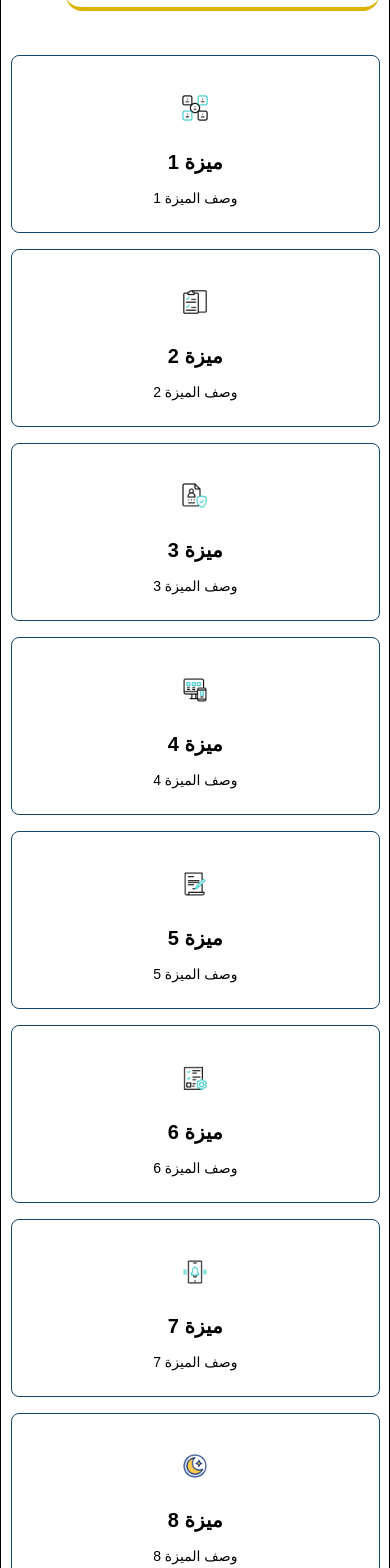
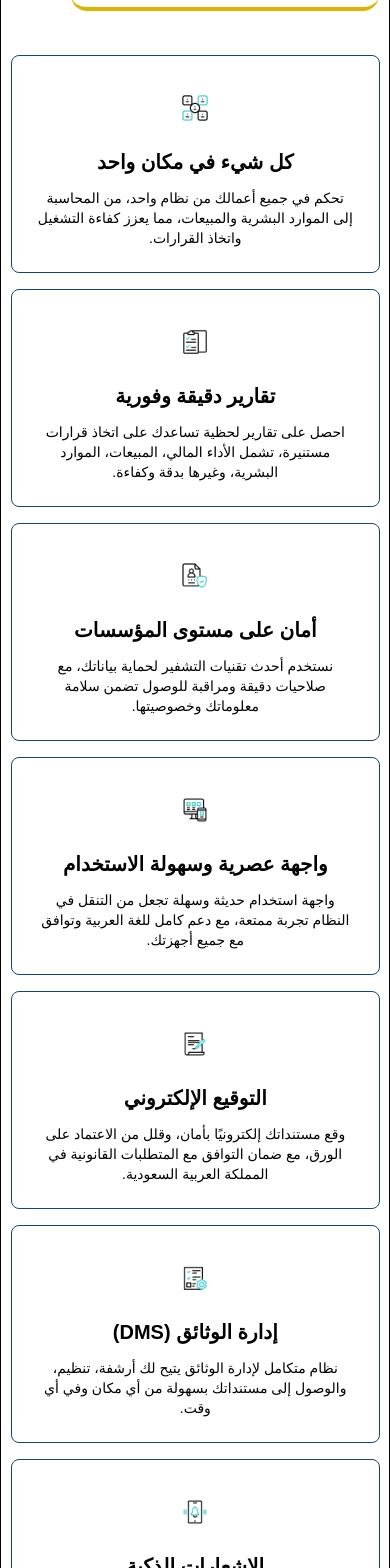
Before and after one commit to tanfeethi/erp_website, a React (Vite) app: page /features in a window 390 px wide. Shown: the part 432-2000 px from the top of the page. Built offline with nearby package versions, Linux system fonts and the light colour scheme; a web font is replaced by a local one.

Commit message:
fix sections

```diff
--- a/public/locales/ar/footer.json
+++ b/public/locales/ar/footer.json
@@ -4,14 +4,15 @@
     "subscribeBtn": "اشترك الآن",
     "quickLinks": "روابط سريعة",
     "home": "الرئيسية",
-    "features": "الخصائص",
+    "features": "المميزات",
+    "systems": "الأنظمة والحلول",
     "prices": "الأسعار",
     "contact": "تواصل معنا",
     "contactUs": "معلومات التواصل",
     "email": "البريد الإلكتروني",
     "phone": "الهاتف",
     "address": "العنوان",
-    "addressDetails": "الرياض - حي العليا - شارع الأمير ممدوح بن عبدالعزيز",
-    "followUs": "تابعنا على:",
+    "addressDetails": "الرياض – حي النرجس – شارع الأمير فيصل بن بندر",
+    "followUs": "تابعنا لتبقى على اطلاع",
     "copyright": "جميع الحقوق محفوظة."
 }
--- a/public/locales/en/footer.json
+++ b/public/locales/en/footer.json
@@ -5,6 +5,7 @@
     "quickLinks": "Quick Links",
     "home": "Home",
     "features": "Features",
+    "systems": "Systems & Solutions",
     "prices": "Prices",
     "contact": "Contact Us",
     "contactUs": "Contact Info",
--- a/src/components/once/ContactForm.tsx
+++ b/src/components/once/ContactForm.tsx
@@ -72,7 +72,7 @@ const ContactForm = () => {
                             </div>
                         </form>
 
-                        <div className="relative w-full h-[700px] rounded-lg overflow-hidden">
+                        <div className="relative w-full h-[600px] rounded-lg overflow-hidden">
                             <img
                                 src="/assets/contact/contactImg.jpg"
                                 alt="Contact"
--- a/src/components/once/Faqs.tsx
+++ b/src/components/once/Faqs.tsx
@@ -49,7 +49,7 @@ const Faqs = () => {
             <div className="py-20">
                 <Header
                     title="إذا لم تجد الإجابة التي تبحث عنها في قسم الأسئلة الشائعة، فريق الدعم لدينا على استعداد دائم لمساعدتك. تواصل معنا عبر البريد الإلكتروني info@jec.sa وسنرد عليك في أسرع وقت ممكن."
-                    description="أسئلتك تهمنا… ودائمًا !"
+                    description="أسئلتك تهمنا… ودائمًا"
                     subtitle="هنا للإجابة"
                 />
 
@@ -67,7 +67,7 @@ const Faqs = () => {
                                     className="w-full flex justify-between items-center p-5 text-right text-[#030303] font-medium text-sm md:text-base"
                                     onClick={() => toggleIndex(index)}
                                 >
-                                    <span>{item.question}</span>
+                                    <span className={isOpen ? 'text-[#13476D] font-bold' : ''}>{item.question}</span>
                                     {isOpen ? (
                                         <FiMinus className="text-[#13476D]" />
                                     ) : (
--- a/src/components/once/Systems.tsx
+++ b/src/components/once/Systems.tsx
@@ -13,7 +13,7 @@ const systemData = [
             'دفتر الأستاذ العام',
             'حسابات العملاء والموردين',
             'إدارة الفواتير والمركبات',
-            'قائمة الدخل الميزانية التقديرية',
+            'قائمة الدخل، الميزانية، التدفقات النقدية',
         ],
         image: '/assets/systems/image1.png',
     },
--- a/src/components/once/WhyUs.tsx
+++ b/src/components/once/WhyUs.tsx
@@ -13,23 +13,65 @@ import icon8 from '/assets/features/icon8.gif'
 import icon9 from '/assets/features/icon9.gif'
 import icon10 from '/assets/features/icon10.gif'
 import icon11 from '/assets/features/icon11.gif'
-import icon12 from '/assets/features/icon12.gif'
 import { Link } from 'react-router'
 
 const features = [
-    { icon: icon1, title: 'ميزة 1', description: 'وصف الميزة 1' },
-    { icon: icon2, title: 'ميزة 2', description: 'وصف الميزة 2' },
-    { icon: icon3, title: 'ميزة 3', description: 'وصف الميزة 3' },
-    { icon: icon4, title: 'ميزة 4', description: 'وصف الميزة 4' },
-    { icon: icon5, title: 'ميزة 5', description: 'وصف الميزة 5' },
-    { icon: icon6, title: 'ميزة 6', description: 'وصف الميزة 6' },
-    { icon: icon7, title: 'ميزة 7', description: 'وصف الميزة 7' },
-    { icon: icon8, title: 'ميزة 8', description: 'وصف الميزة 8' },
-    { icon: icon9, title: 'ميزة 9', description: 'وصف الميزة 9' },
-    { icon: icon10, title: 'ميزة 10', description: 'وصف الميزة 10' },
-    { icon: icon11, title: 'ميزة 11', description: 'وصف الميزة 11' },
-    { icon: icon12, title: 'ميزة 12', description: 'وصف الميزة 12' },
-]
+    {
+        icon: icon1,
+        title: "كل شيء في مكان واحد",
+        description: "تحكم في جميع أعمالك من نظام واحد، من المحاسبة إلى الموارد البشرية والمبيعات، مما يعزز كفاءة التشغيل واتخاذ القرارات."
+    },
+    {
+        icon: icon2,
+        title: "تقارير دقيقة وفورية",
+        description: "احصل على تقارير لحظية تساعدك على اتخاذ قرارات مستنيرة، تشمل الأداء المالي، المبيعات، الموارد البشرية، وغيرها بدقة وكفاءة."
+    },
+    {
+        icon: icon3,
+        title: "أمان على مستوى المؤسسات",
+        description: "نستخدم أحدث تقنيات التشفير لحماية بياناتك، مع صلاحيات دقيقة ومراقبة للوصول تضمن سلامة معلوماتك وخصوصيتها."
+    },
+    {
+        icon: icon4,
+        title: "واجهة عصرية وسهولة الاستخدام",
+        description: "واجهة استخدام حديثة وسهلة تجعل من التنقل في النظام تجربة ممتعة، مع دعم كامل للغة العربية وتوافق مع جميع أجهزتك."
+    },
+    {
+        icon: icon5,
+        title: "التوقيع الإلكتروني",
+        description: "وقع مستنداتك إلكترونيًا بأمان، وقلل من الاعتماد على الورق، مع ضمان التوافق مع المتطلبات القانونية في المملكة العربية السعودية."
+    },
+    {
+        icon: icon6,
+        title: "إدارة الوثائق (DMS)",
+        description: "نظام متكامل لإدارة الوثائق يتيح لك أرشفة، تنظيم، والوصول إلى مستنداتك بسهولة من أي مكان وفي أي وقت."
+    },
+    {
+        icon: icon7,
+        title: "الإشعارات الذكية",
+        description: "احصل على تنبيهات لحظية حول المهام، الموافقات، والتغييرات المهمة عبر البريد الإلكتروني أو داخل النظام."
+    },
+    {
+        icon: icon8,
+        title: "الوضع الليلي (Dark Mode)",
+        description: "نظام العمل الليلي لحماية عينيك أثناء الاستخدام المطول، مع إمكانية التبديل بين الوضعين بسهولة."
+    },
+    {
+        icon: icon9,
+        title: "التحليلات التنبؤية",
+        description: "باستخدام الذكاء الاصطناعي، يوفر النظام تحليلات تنبؤية تساعدك على الاستعداد للتحديات واتخاذ قرارات استراتيجية دقيقة."
+    },
+    {
+        icon: icon10,
+        title: "ربط Power BI وواجهات API",
+        description: "قم بربط النظام مع Power BI أو الأنظمة الأخرى عبر واجهات API لتوحيد البيانات والتحليلات في منصة واحدة."
+    },
+    {
+        icon: icon11,
+        title: "مساعد ذكي (AI Assistant)",
+        description: "مساعد ذكي مدمج يساعدك في تنفيذ المهام، الرد على الاستفسارات، وتقديم التوصيات بناءً على تحليل البيانات."
+    }
+];
 
 interface WhyUsProps {
     limit?: number
@@ -46,7 +88,7 @@ const WhyUs = ({ limit, showMoreButton = false }: WhyUsProps) => {
                     <Header
                         title="جميع الحلول المعروضة هي اقتراحات من JEC، ويمكن للعميل اختيار الأنظمة التي تتناسب مع طبيعة عمله واحتياجاته التشغيلية."
                         description="لماذا تختار"
-                        subtitle="JEC ERP?"
+                        subtitle="JEC ERP؟"
                     />
                     <div className="grid grid-cols-1 sm:grid-cols-2 lg:grid-cols-4 gap-4 mt-10">
                         {displayedFeatures.map((feature, index) => (
@@ -67,7 +109,7 @@ const WhyUs = ({ limit, showMoreButton = false }: WhyUsProps) => {
                     {showMoreButton && (
                         <Link to="/features">
                             <div className="flex justify-center mt-8">
-                                <button className="px-4 py-2 text-white bg-[#13476D] rounded hover:bg-[#0f3a59] transition">
+                                <button className="px-4 py-2 text-white bg-[#13476D] rounded hover:bg-[#0f3a59] transition cursor-pointer">
                                     قراءة المزيد
                                 </button>
                             </div>
```
Also changed, not shown: src/components/layout/Footer.tsx (+4 -4 lines), src/components/once/OurPlan.tsx (+4 -4 lines).
